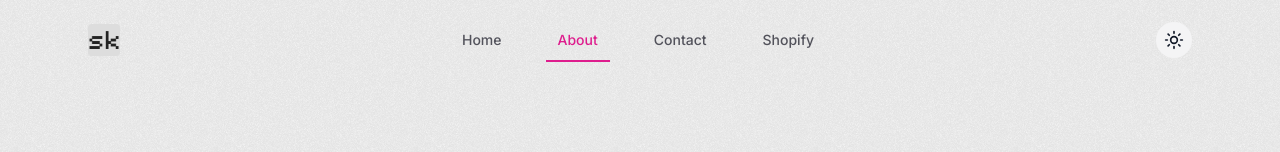
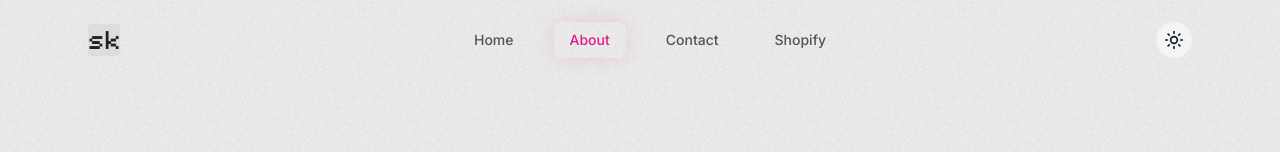
Before and after one commit to surya9490/portfolio, a Next.js app: page /about in a window 1280 px wide. Shown: the top 152 px of the page. Built offline with nearby package versions, Linux system fonts and the light colour scheme; a web font is replaced by a local one.

Commit message:
header update

```diff
--- a/src/sections/Header.tsx
+++ b/src/sections/Header.tsx
@@ -1,6 +1,6 @@
 "use client";
 
-import React, { useState, useEffect } from "react";
+import React, { useState, useEffect, useRef } from "react";
 import Image from "next/image";
 import Link from "next/link";
 import { usePathname } from "next/navigation";
@@ -9,36 +9,45 @@ import ScrollProgressBar from "@/components/scrollProgressBar";
 import { ThemeToggle } from "@/components/ThemeToggle";
 
 const links: { title: string; href: string }[] = [
-  {
-    title: "Home",
-    href: "/",
-  },
-  {
-    title: "About",
-    href: "/about",
-  },
-  {
-    title: "Contact",
-    href: "/contact",
-  },
-  {
-    title: "Shopify",
-    href: "/shopify",
-  },
+  { title: "Home", href: "/" },
+  { title: "About", href: "/about" },
+  { title: "Contact", href: "/contact" },
+  { title: "Shopify", href: "/shopify" },
 ];
 
 export default function Header() {
   const [isOpen, setIsOpen] = useState(false);
   const [scrolled, setScrolled] = useState(false);
   const pathname = usePathname();
+  const navBgRef = useRef<HTMLSpanElement>(null);
+  const navRef = useRef<HTMLElement>(null);
 
   useEffect(() => {
     const handleScroll = () => {
       setScrolled(window.scrollY > 20);
     };
-    window.addEventListener('scroll', handleScroll);
-    return () => window.removeEventListener('scroll', handleScroll);
+    window.addEventListener("scroll", handleScroll);
+    return () => window.removeEventListener("scroll", handleScroll);
   }, []);
+
+  const handleMouseEnter = (event: React.MouseEvent<HTMLAnchorElement>) => {
+    const link = event.currentTarget;
+    const nav = navRef.current;
+    if (nav && navBgRef.current) {
+      const linkRect = link.getBoundingClientRect();
+      const navRect = nav.getBoundingClientRect();
+      navBgRef.current.style.transform = `translateX(${linkRect.left - navRect.left}px)`;
+      navBgRef.current.style.width = `${linkRect.width}px`;
+      navBgRef.current.style.opacity = "1";
+    }
+  };
+
+  const handleMouseLeaveNav = () => {
+    if (navBgRef.current) {
+      navBgRef.current.style.opacity = "0";
+      navBgRef.current.style.transform = "translateY(-50%) scale(0.95)";
+    }
+  };
 
   return (
     <>
@@ -60,20 +69,48 @@ export default function Header() {
             </Link>
 
             {/* Desktop Navigation */}
-            <nav className="hidden md:flex items-center space-x-8">
+            <nav
+              ref={navRef}
+              className="hidden md:flex items-center space-x-6 relative"
+              onMouseLeave={handleMouseLeaveNav}
+            >
+              <div className="absolute inset-0 pointer-events-none">
+                <span
+                  ref={navBgRef}
+                  className="absolute h-9 bg-[rgb(222_29_141)]/10 backdrop-blur-sm rounded-xl transition-all duration-500 ease-[cubic-bezier(0.34,1.56,0.64,1)] opacity-0 shadow-[0_0_20px_rgba(222,29,141,0.15)] border border-[rgb(222_29_141)]/20"
+                  style={{ top: '50%', transform: 'translateY(-50%)' }}
+                />
+              </div>
               {links.map((link) => (
                 <Link
                   key={link.href}
                   href={link.href}
-                  className={`relative px-3 py-2 text-sm font-medium transition-all duration-300 ${
+                  className={`relative px-4 py-2 text-sm font-medium transition-all duration-300 rounded-lg ${
                     pathname === link.href
                       ? 'text-[rgb(222_29_141)]'
                       : 'text-zinc-600 dark:text-zinc-300 hover:text-[rgb(222_29_141)]'
                   }`}
+                  onMouseEnter={(e) => {
+                    if (navBgRef.current) {
+                      const rect = e.currentTarget.getBoundingClientRect();
+                      const navRect = navRef.current?.getBoundingClientRect();
+                      if (navRect) {
+                        navBgRef.current.style.left = `${rect.left - navRect.left}px`;
+                        navBgRef.current.style.width = `${rect.width}px`;
+                        navBgRef.current.style.opacity = "1";
+                        navBgRef.current.style.transform = `translateY(-50%) scale(1.05)`;
+                      }
+                    }
+                  }}
                 >
                   {link.title}
                   {pathname === link.href && (
-                    <span className="absolute inset-x-0 -bottom-1 h-0.5 bg-[rgb(222_29_141)] transform scale-x-100 transition-transform duration-300" />
+                    <span
+                      className="absolute inset-0 rounded-lg bg-[rgb(222_29_141)]/10 transform scale-100 transition-transform duration-300 ease-out"
+                      style={{
+                        boxShadow: '0 0 20px rgba(222,29,141,0.15)',
+                      }}
+                    />
                   )}
                 </Link>
               ))}
@@ -82,7 +119,6 @@ export default function Header() {
             {/* Theme Toggle and Mobile Menu */}
             <div className="flex items-center space-x-4">
               <ThemeToggle />
-
               {/* Mobile Menu Button */}
               <button
                 className="md:hidden p-2 rounded-lg hover:bg-zinc-100 dark:hover:bg-zinc-800 transition-colors duration-300"
@@ -155,6 +191,8 @@ export default function Header() {
           </nav>
         </div>
       </div>
+
+      {/* Scroll Progress Bar */}
       {!isOpen && <ScrollProgressBar />}
     </>
   );
```
